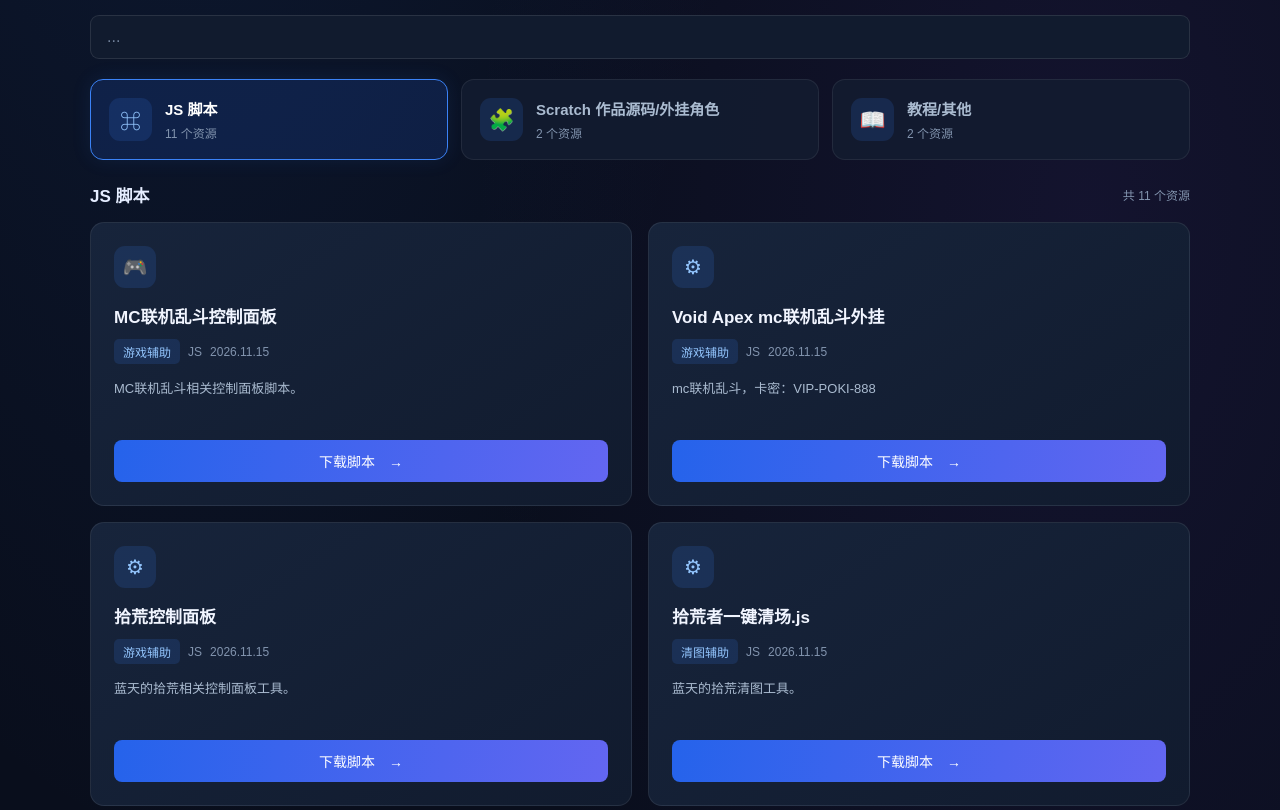
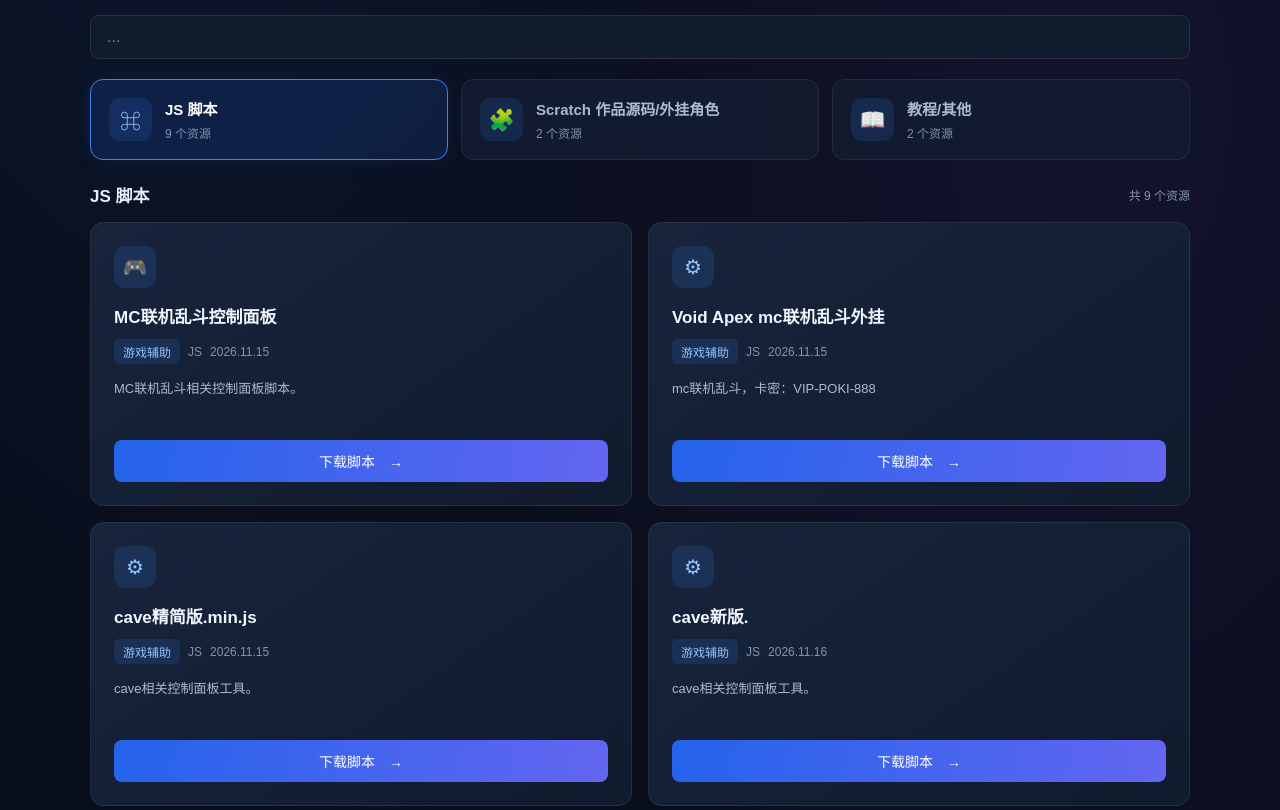
Before and after one commit to lantian-zip/zytt_safety_tools, a plain HTML site: page index.html in a window 1280 px wide. Shown: the part 1130-1940 px from the top of the page. Drawn offline with Linux system fonts and the light colour scheme.

Commit message:
Update index.html

```diff
--- a/index.html
+++ b/index.html
@@ -743,30 +743,6 @@ const resources = [
 
     {
         category: "js",
-        name: "拾荒控制面板",
-        version: "JS",
-        type: "游戏辅助",
-        date: "2026.11.15",
-        description: "蓝天的拾荒相关控制面板工具。",//SHZ-2026-VIP-7K9M
-        icon: "⚙",
-        url: "/zytt_savety_tools/tools/zytt拾荒者.js",
-        action: "下载脚本"
-    },
-
-    {
-        category: "js",
-        name: "拾荒者一键清场.js",
-        version: "JS",
-        type: "清图辅助",
-        date: "2026.11.15",
-        description: "蓝天的拾荒清图工具。",
-        icon: "⚙",
-        url: "/zytt_savety_tools/tools/拾荒者一键清场.js",
-        action: "下载脚本"
-    },
-
-    {
-        category: "js",
         name: "cave精简版.min.js",
         version: "JS",
         type: "游戏辅助",
@@ -864,7 +840,7 @@ const resources = [
 
     {
         category: "scratch",
-        name: "拾荒者审计工具",
+        name: "审计工具",
         version: "V???",
         type: "Scratch 作品",
         date: "2026.11.16",
```
